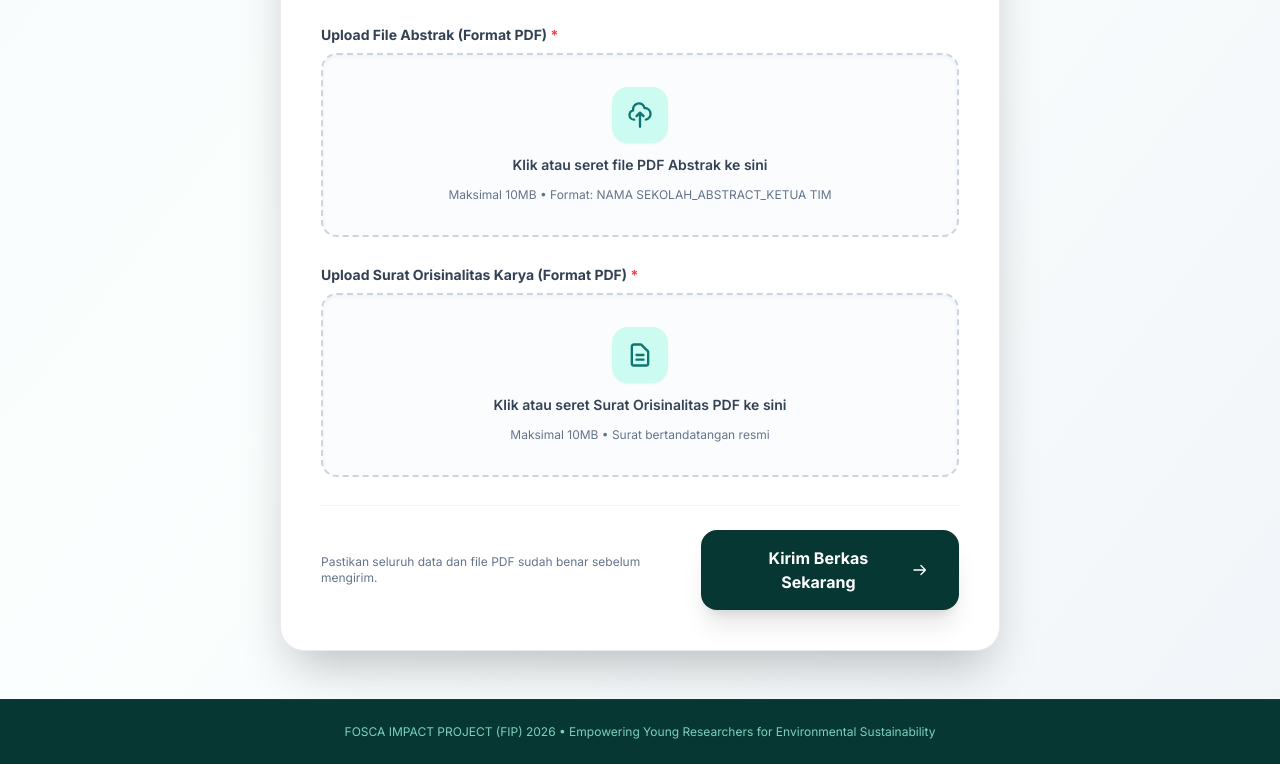
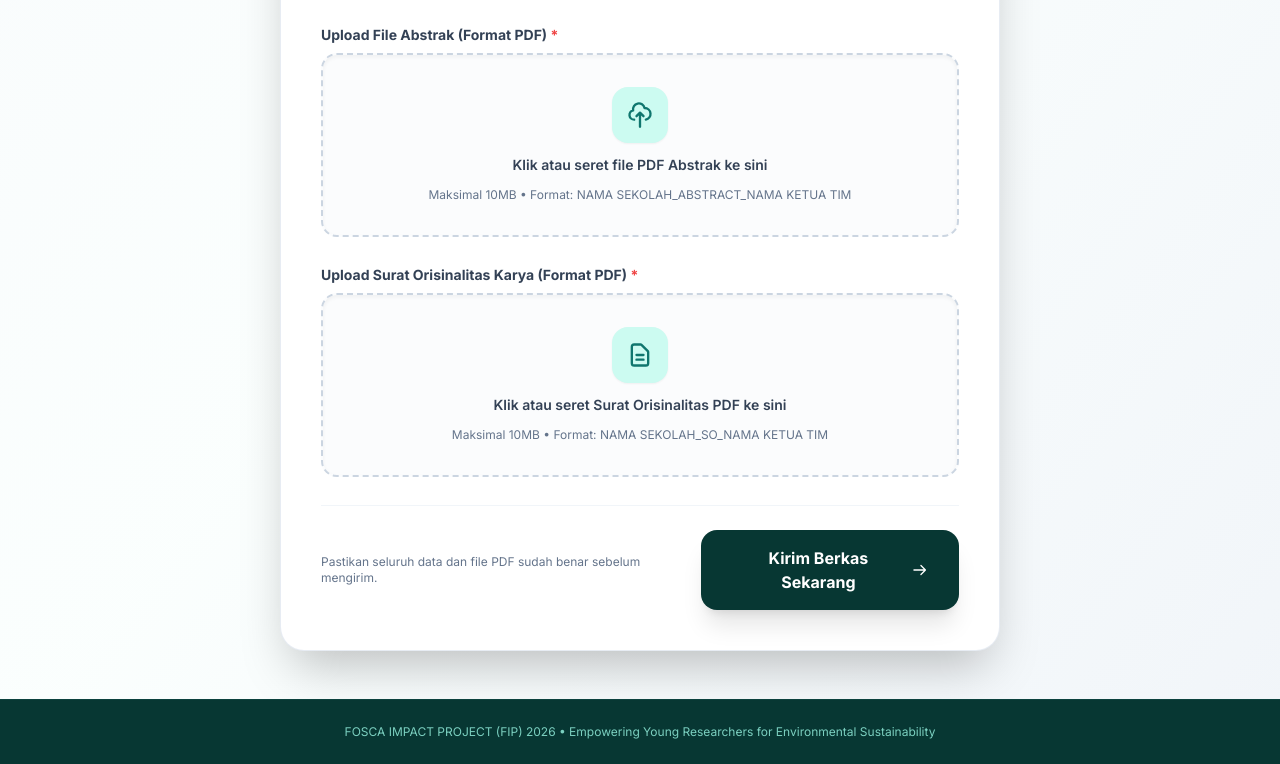
Before and after one commit to wanaksara/submitabstractfip, a plain HTML site: page index.html in a window 1280 px wide. Shown: the part 881-1645 px from the top of the page. Drawn offline with nearby package versions, Linux system fonts and the light colour scheme.

Commit message:
Update index.html

```diff
--- a/index.html
+++ b/index.html
@@ -153,7 +153,7 @@
                                     <svg class="w-7 h-7" fill="none" stroke="currentColor" viewBox="0 0 24 24"><path stroke-linecap="round" stroke-linejoin="round" stroke-width="2" d="M7 16a4 4 0 01-.88-7.903A5 5 0 1115.9 6L16 6a5 5 0 011 9.9M15 13l-3-3m0 0l-3 3m3-3v12"></path></svg>
                                 </div>
                                 <p class="text-xs sm:text-sm font-semibold text-slate-700">Klik atau seret file PDF Abstrak ke sini</p>
-                                <p class="text-[11px] sm:text-xs text-slate-500">Maksimal 10MB • Format: NAMA SEKOLAH_ABSTRACT_KETUA TIM</p>
+                                <p class="text-[11px] sm:text-xs text-slate-500">Maksimal 10MB • Format: NAMA SEKOLAH_ABSTRACT_NAMA KETUA TIM</p>
                             </div>
                             <div id="abstractInfo" class="hidden space-y-2 pointer-events-none">
                                 <div class="w-14 h-14 bg-emerald-100 text-emerald-700 rounded-2xl flex items-center justify-center mx-auto shadow-sm">
@@ -176,7 +176,7 @@
                                     <svg class="w-7 h-7" fill="none" stroke="currentColor" viewBox="0 0 24 24"><path stroke-linecap="round" stroke-linejoin="round" stroke-width="2" d="M9 12h6m-6 4h6m2 5H7a2 2 0 01-2-2V5a2 2 0 012-2h5.586a1 1 0 01.707.293l5.414 5.414a1 1 0 01.293.707V19a2 2 0 01-2 2z"></path></svg>
                                 </div>
                                 <p class="text-xs sm:text-sm font-semibold text-slate-700">Klik atau seret Surat Orisinalitas PDF ke sini</p>
-                                <p class="text-[11px] sm:text-xs text-slate-500">Maksimal 10MB • Surat bertandatangan resmi</p>
+                                <p class="text-[11px] sm:text-xs text-slate-500">Maksimal 10MB • Format: NAMA SEKOLAH_SO_NAMA KETUA TIM</p>
                             </div>
                             <div id="letterInfo" class="hidden space-y-2 pointer-events-none">
                                 <div class="w-14 h-14 bg-emerald-100 text-emerald-700 rounded-2xl flex items-center justify-center mx-auto shadow-sm">
```
